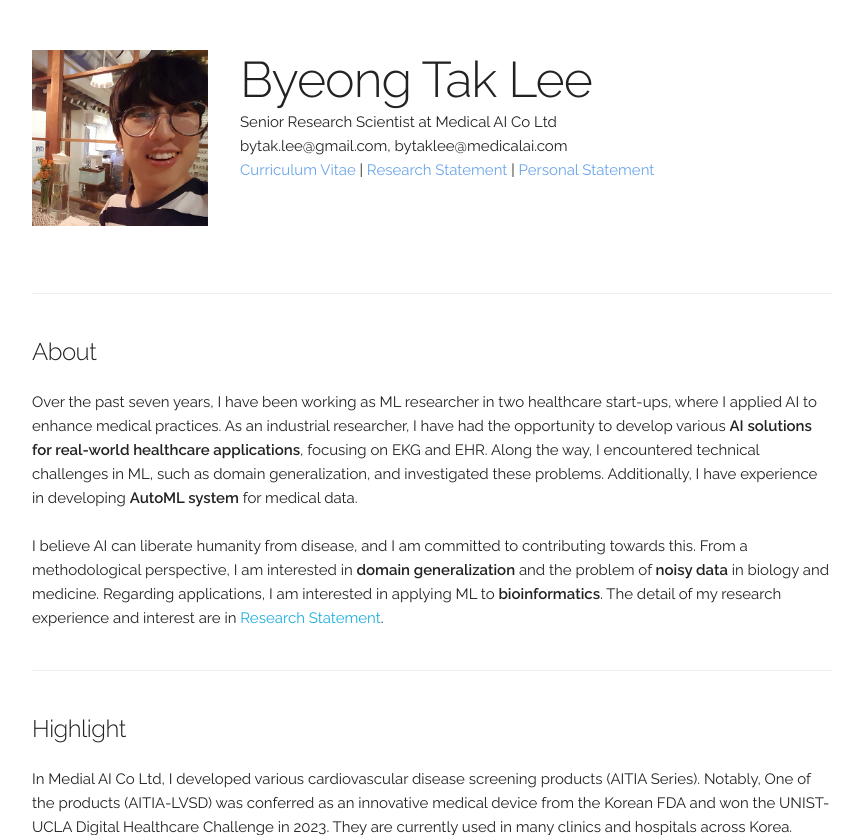
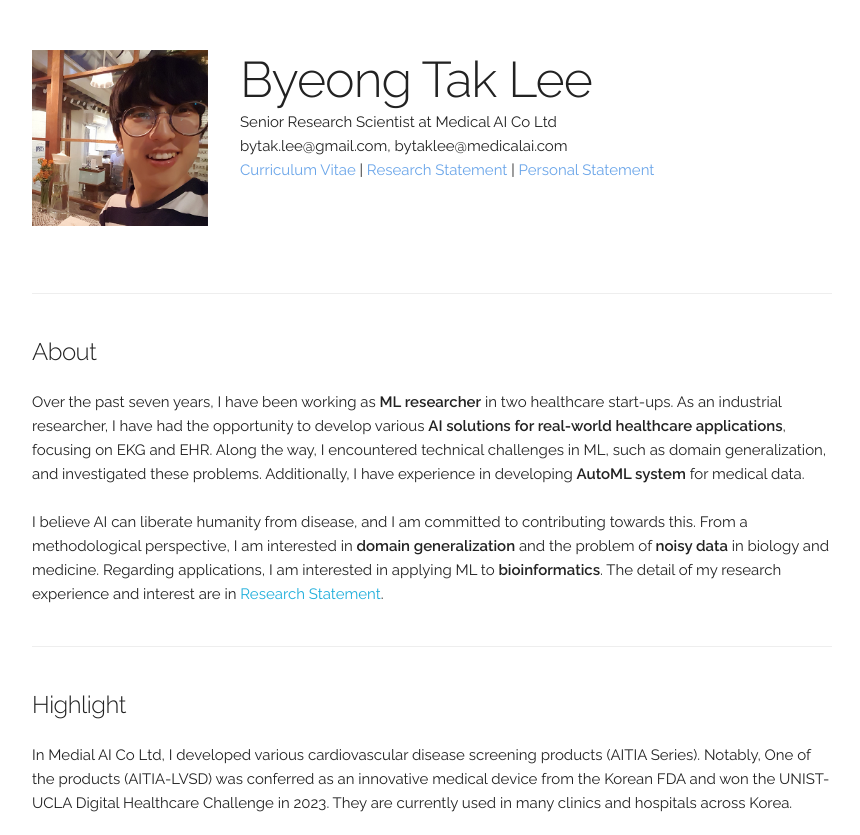
Before and after one commit to byeongtak/byeongtak.github.io, a Jekyll site: the page built from index.html, in a window 1280 px wide and 900 px high, cut to the strip 0-835 px from the top of the window. Shown: the whole strip, without its empty margins (208-1068 px from the left). Built offline with Jekyll 4.4.1, drawn with Linux system fonts in a browser that asks for light colours.

Commit message:
Update index.html

```diff
--- a/index.html
+++ b/index.html
@@ -14,7 +14,7 @@ layout: default
 <!-- ========== About ========== -->
 <div class="docs-section" id="about">
   <h5>About</h5>
-	Over the past seven years, I have been working as ML researcher in two healthcare start-ups, where I applied AI to enhance medical practices.
+	Over the past seven years, I have been working as <b>ML researcher</b> in two healthcare start-ups.
 	As an industrial researcher, I have had the opportunity to develop various <b>AI solutions for real-world healthcare applications</b>, focusing on EKG and EHR.
 	Along the way, I encountered technical challenges in ML, such as domain generalization, and investigated these problems.
 	Additionally, I have experience in developing <b>AutoML system</b> for medical data.
```
